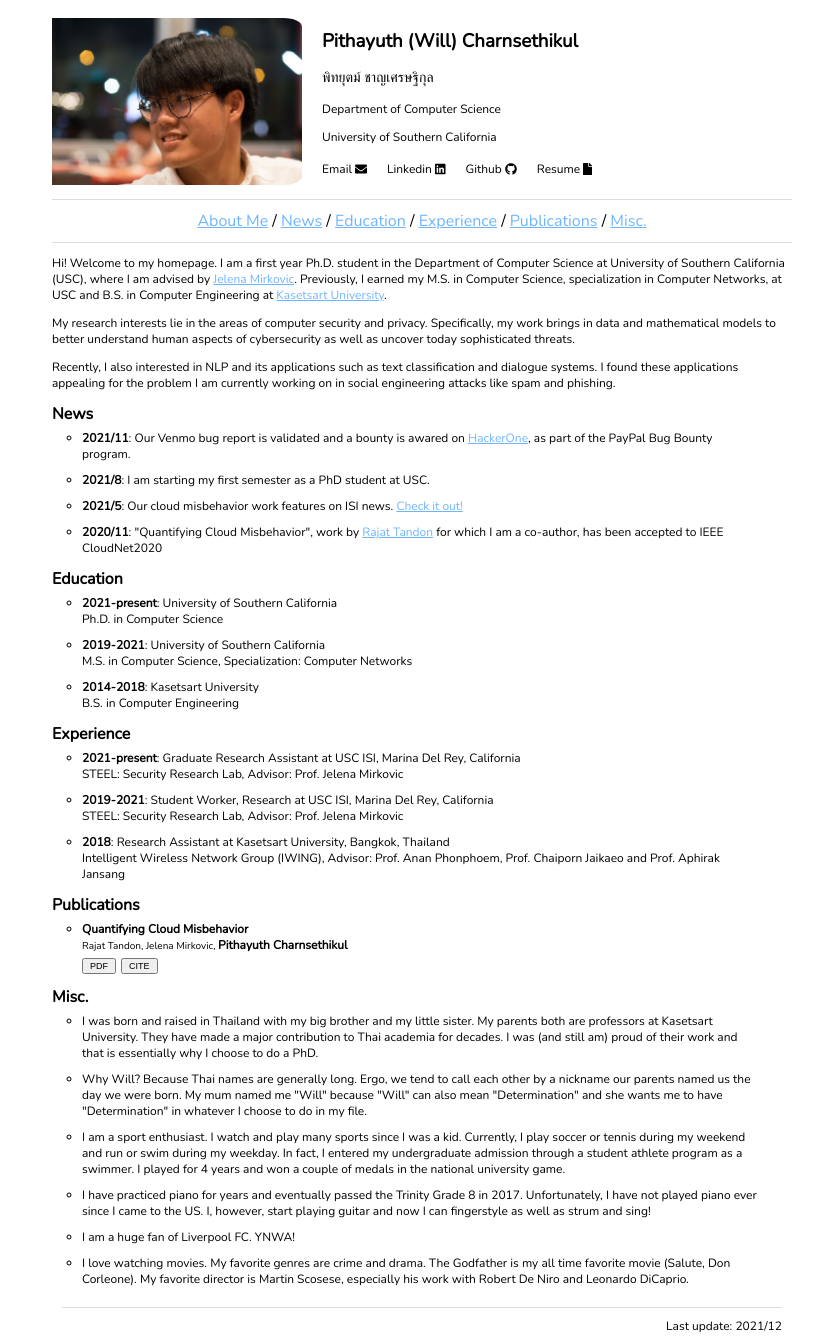
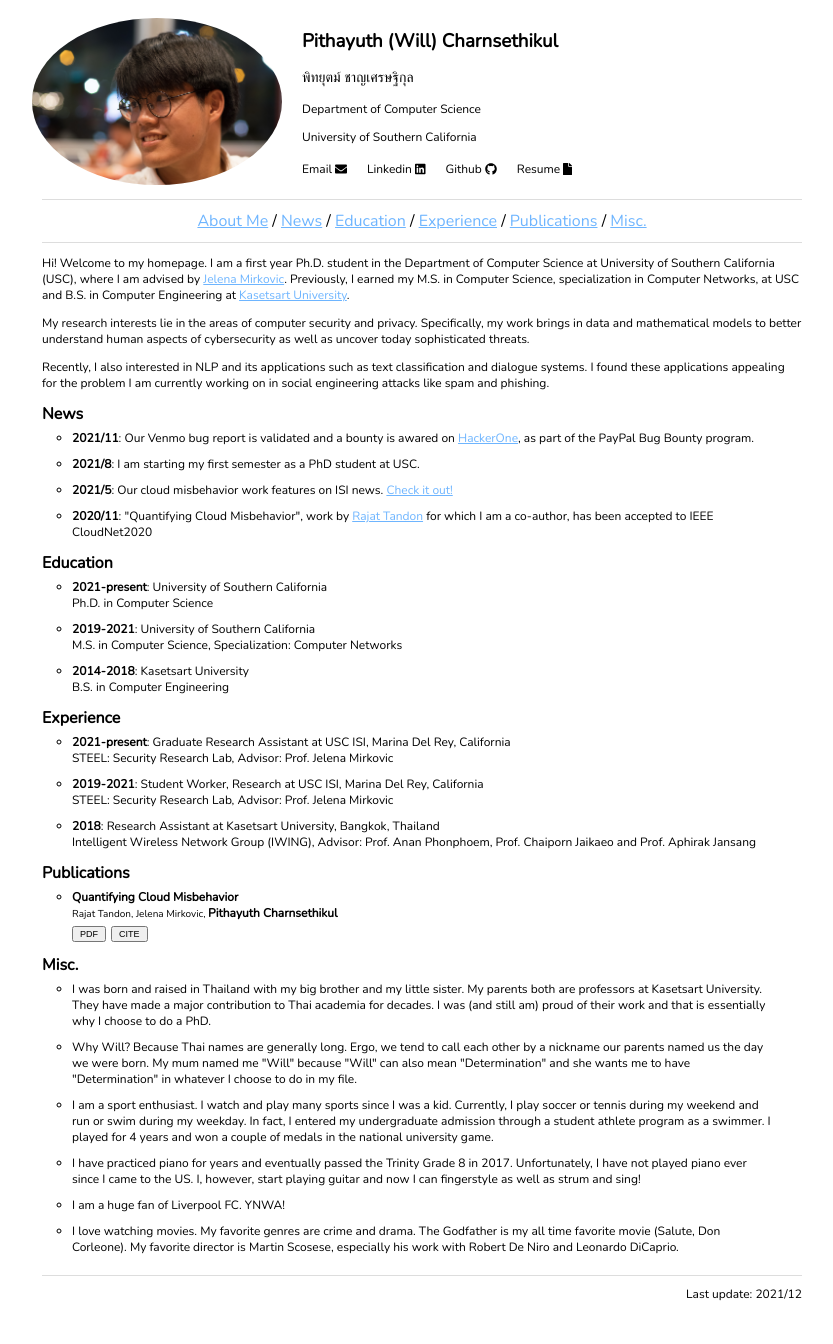
Before and after one commit to charnset/profile, an Angular app: page / in a window 1280 px wide. Shown: the whole page, without its empty margins (218-1051 px from the left). After the commit the page ends 1320 px from the top, so only its background shows below. Built offline with nearby package versions, Linux system fonts and the light colour scheme.

Commit message:
fix css to rescale the homepage

```diff
--- a/src/app/app.component.css
+++ b/src/app/app.component.css
@@ -1,9 +1,9 @@
 .nav-bar {
-  max-width: 720px;
+  max-width: 760px;
   margin: 0 auto;
   margin-top: 10px;
   margin-bottom: 10px;
-  padding: 10px;
+  padding: 10px 0px;
   border-style: solid hidden solid hidden;
   border-width: 1px;
   border-color: #dddddd;
@@ -16,11 +16,10 @@
 }
 
 .footnote {
-  max-width: 720px;
+  max-width: 760px;
   margin: 0 auto;
   margin-top: 20px;
-  margin-bottom: 10px;
-  padding-top: 10px;
+  padding: 10px 0px;
   border-style: solid hidden hidden hidden;
   border-width: 1px;
   border-color: #dddddd;
--- a/src/app/components/about-me/about-me.component.css
+++ b/src/app/components/about-me/about-me.component.css
@@ -1,12 +1,11 @@
 .about-me {
-  max-width: 800px;
+  max-width: 760px;
   height: auto;
   margin: 0 auto;
   display: block;
 }
 
 .info {
-  padding: 0px 30px;
   font-size: 12px;
 }
 
--- a/src/app/components/education/education.component.css
+++ b/src/app/components/education/education.component.css
@@ -1,5 +1,5 @@
 .education {
-  max-width: 800px;
+  max-width: 760px;
   height: auto;
   margin: 0 auto;
   display: block;
@@ -7,12 +7,11 @@
 
 .header {
   margin: 5px 0;
-  padding-left: 30px;
 }
 
 .info {
   margin-top: 0px;
-  padding: 0px 60px;
+  padding: 0px 30px;
   list-style-type: circle;
   font-size: 12px;
 }
--- a/src/app/components/experience/experience.component.css
+++ b/src/app/components/experience/experience.component.css
@@ -1,5 +1,5 @@
 .experience {
-  max-width: 800px;
+  max-width: 760px;
   height: auto;
   margin: 0 auto;
   display: block;
@@ -7,12 +7,11 @@
 
 .header {
   margin: 5px 0;
-  padding-left: 30px;
 }
 
 .info {
   margin-top: 0px;
-  padding: 0px 60px;
+  padding: 0px 30px;
   list-style-type: circle;
   font-size: 12px;
 }
--- a/src/app/components/misc/misc.component.css
+++ b/src/app/components/misc/misc.component.css
@@ -1,5 +1,5 @@
 .misc {
-  max-width: 800px;
+  max-width: 760px;
   height: auto;
   margin: 0 auto;
   display: block;
@@ -7,12 +7,11 @@
 
 .header {
   margin: 5px 0;
-  padding-left: 30px;
 }
 
 .info {
   margin-top: 0px;
-  padding: 0px 60px;
+  padding: 0px 30px;
   list-style-type: circle;
   font-size: 12px;
 }
--- a/src/app/components/news/news.component.css
+++ b/src/app/components/news/news.component.css
@@ -1,5 +1,5 @@
 .news {
-  max-width: 800px;
+  max-width: 760px;
   height: auto;
   margin: 0 auto;
   display: block;
@@ -7,12 +7,11 @@
 
 .header {
   margin: 5px 0;
-  padding-left: 30px;
 }
 
 .info {
   margin-top: 0px;
-  padding: 0px 60px;
+  padding: 0px 30px;
   list-style-type: circle;
   font-size: 12px;
 }
--- a/src/app/components/profile-card/profile-card.component.css
+++ b/src/app/components/profile-card/profile-card.component.css
@@ -8,8 +8,8 @@
 .profile-image {
   max-width: 250px;
   height: auto;
-  border-radius: 10%;
-  padding: 10px 10px 10px 30px;
+  border-radius: 50%;
+  padding: 10px 10px 10px 10px;
   float: left;
 }
 
--- a/src/app/components/publications/publications.component.css
+++ b/src/app/components/publications/publications.component.css
@@ -1,5 +1,5 @@
 .publications {
-  max-width: 800px;
+  max-width: 760px;
   height: auto;
   margin: 0 auto;
   display: block;
@@ -7,12 +7,11 @@
 
 .header {
   margin: 5px 0;
-  padding-left: 30px;
 }
 
 .info {
   margin-top: 0px;
-  padding: 0px 60px;
+  padding: 0px 30px;
   list-style-type: circle;
   font-size: 12px;
 }
```
